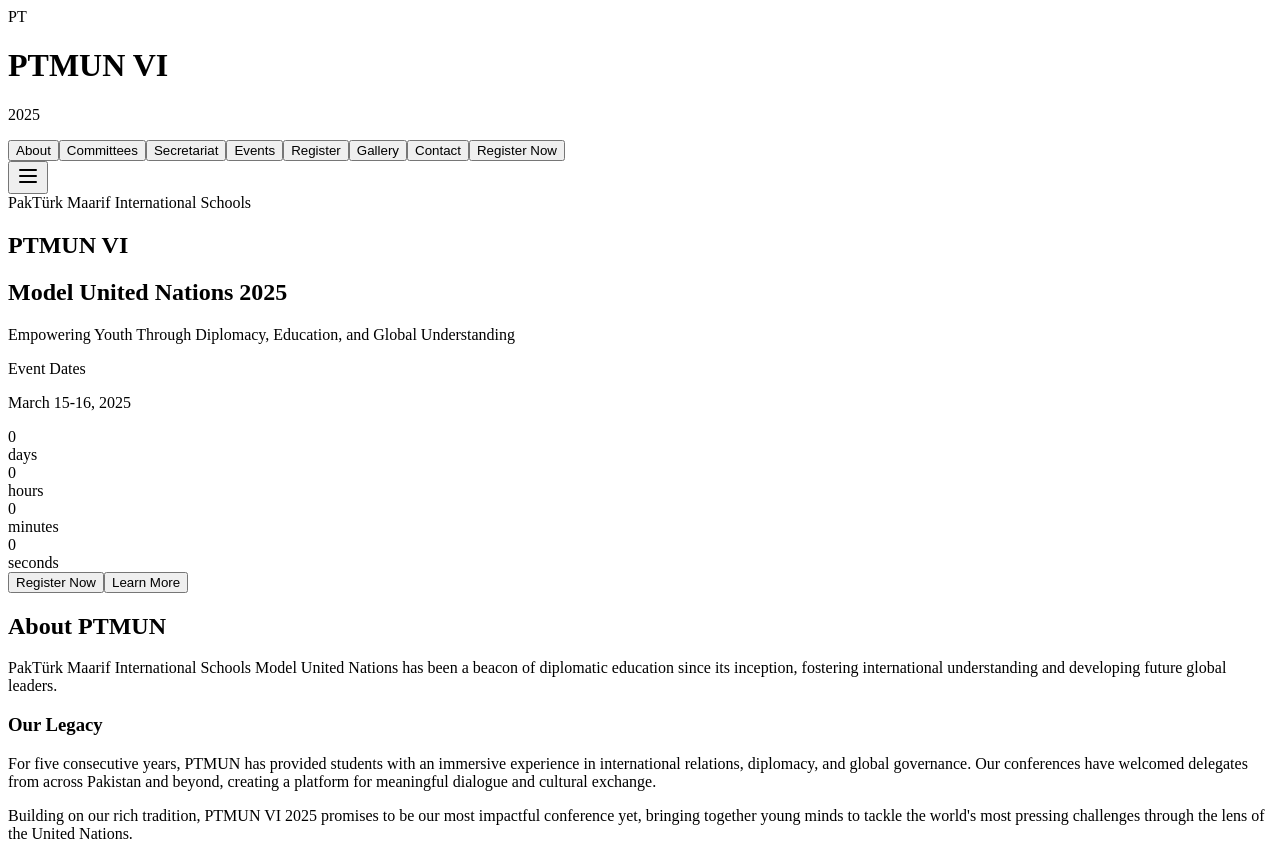
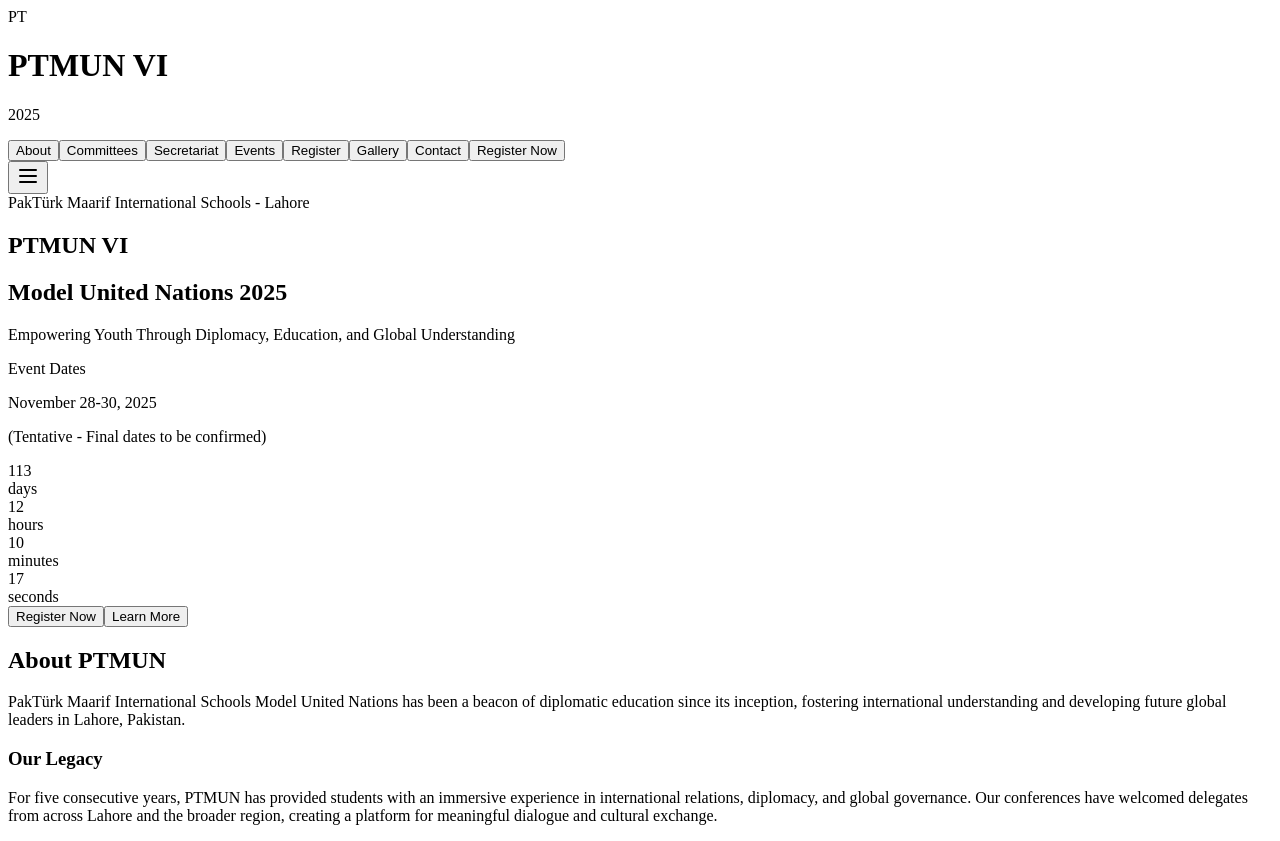
Before and after one commit to Eloquentic/ptmun-vi, a React (Vite) app in the folder client/: page / in a window 1280 px wide. Shown: the top 841 px of the page. Built offline with nearby package versions, Linux system fonts and the light colour scheme.

Commit message:
Updated PTMUN VI website to reflect Lahore location and corrected November 2025 dates

```diff
--- a/client/src/components/layout/Footer.tsx
+++ b/client/src/components/layout/Footer.tsx
@@ -35,7 +35,7 @@
             <ul className="space-y-2 text-sm text-gray-400">
               <li className="flex items-center">
                 <Phone className="w-4 h-4 mr-2" />
-                +92 XXX XXXXXXX
+                +92 42 XXX XXXX
               </li>
               <li className="flex items-center">
                 <Mail className="w-4 h-4 mr-2" />
@@ -43,7 +43,7 @@
               </li>
               <li className="flex items-center">
                 <MapPin className="w-4 h-4 mr-2" />
-                Islamabad Campus
+                Lahore Campus
               </li>
             </ul>
           </div>
--- a/client/src/components/sections/AboutSection.tsx
+++ b/client/src/components/sections/AboutSection.tsx
@@ -29,7 +29,7 @@
           <p className="text-xl text-gray-600 max-w-3xl mx-auto">
             PakTürk Maarif International Schools Model United Nations has been a beacon of
             diplomatic education since its inception, fostering international understanding
-            and developing future global leaders.
+            and developing future global leaders in Lahore, Pakistan.
           </p>
         </div>
 
@@ -39,8 +39,8 @@
             <p className="text-lg text-gray-600 mb-6">
               For five consecutive years, PTMUN has provided students with an immersive
               experience in international relations, diplomacy, and global governance.
-              Our conferences have welcomed delegates from across Pakistan and beyond,
-              creating a platform for meaningful dialogue and cultural exchange.
+              Our conferences have welcomed delegates from across Lahore and the broader
+              region, creating a platform for meaningful dialogue and cultural exchange.
             </p>
             <p className="text-lg text-gray-600">
               Building on our rich tradition, PTMUN VI 2025 promises to be our most
@@ -64,7 +64,7 @@
                 <div className="text-sm text-gray-600">Committees</div>
               </div>
               <div>
-                <div className="text-3xl font-bold text-blue-600 mb-2">50+</div>
+                <div className="text-3xl font-bold text-blue-600 mb-2">30+</div>
                 <div className="text-sm text-gray-600">Schools Participated</div>
               </div>
             </div>
--- a/client/src/components/sections/ContactSection.tsx
+++ b/client/src/components/sections/ContactSection.tsx
@@ -34,7 +34,7 @@
       icon: <Phone className="w-6 h-6 text-blue-600" />,
       title: "Phone Numbers",
       details: [
-        "Main Office: +92 51 XXX XXXX",
+        "Main Office: +92 42 XXX XXXX",
         "WhatsApp: +92 300 XXXXXXX",
         "Emergency: +92 301 XXXXXXX"
       ]
@@ -53,8 +53,8 @@
       title: "Campus Location",
       details: [
         "PakTürk Maarif International Schools",
-        "Islamabad Campus",
-        "G-10/4, Islamabad, Pakistan"
+        "Lahore Campus",
+        "Lahore, Pakistan"
       ]
     },
     {
@@ -234,14 +234,14 @@
         <Card>
           <CardHeader>
             <CardTitle>Find Us</CardTitle>
-            <p className="text-gray-600">PakTürk Maarif International Schools, Islamabad Campus</p>
+            <p className="text-gray-600">PakTürk Maarif International Schools, Lahore Campus</p>
           </CardHeader>
           <CardContent>
             <div className="aspect-video bg-gray-200 rounded-lg flex items-center justify-center">
               <div className="text-center text-gray-500">
                 <MapPin className="w-12 h-12 mx-auto mb-2" />
                 <p className="text-sm">Interactive map would be embedded here</p>
-                <p className="text-xs">G-10/4, Islamabad, Pakistan</p>
+                <p className="text-xs">Lahore, Pakistan</p>
               </div>
             </div>
           </CardContent>
--- a/client/src/components/sections/FAQSection.tsx
+++ b/client/src/components/sections/FAQSection.tsx
@@ -34,7 +34,7 @@
     {
       category: "Sessions",
       question: "How long are the committee sessions?",
-      answer: "Committee sessions typically run for 2.5-3 hours each, with breaks. The full conference spans two days with multiple sessions, opening and closing ceremonies, plus social events."
+      answer: "Committee sessions typically run for 2.5-3 hours each, with breaks. The full conference spans three days with multiple sessions, opening and closing ceremonies, plus social events."
     },
     {
       category: "Preparation",
@@ -49,12 +49,12 @@
     {
       category: "Logistics",
       question: "Is accommodation provided?",
-      answer: "Accommodation is not included in the registration fee, but we can provide a list of recommended hotels near the venue with special rates for PTMUN participants."
+      answer: "Accommodation is not included in the registration fee, but we can provide a list of recommended hotels near the venue in Lahore with special rates for PTMUN participants."
     },
     {
       category: "Food",
       question: "Are meals included in the registration?",
-      answer: "Yes, registration includes lunch and refreshments during both conference days, plus snacks during break periods. Special dietary requirements can be accommodated with advance notice."
+      answer: "Yes, registration includes lunch and refreshments during all three conference days, plus snacks during break periods. Special dietary requirements can be accommodated with advance notice."
     },
     {
       category: "Technology",
--- a/client/src/components/sections/FeeStructureSection.tsx
+++ b/client/src/components/sections/FeeStructureSection.tsx
@@ -8,7 +8,7 @@
     {
       type: "Early Bird",
       price: "PKR 3,500",
-      deadline: "February 15, 2025",
+      deadline: "October 15, 2025",
       icon: <Clock className="w-6 h-6 text-green-600" />,
       savings: "Save PKR 1,000",
       popular: true
@@ -16,7 +16,7 @@
     {
       type: "Regular",
       price: "PKR 4,500",
-      deadline: "March 1, 2025",
+      deadline: "November 15, 2025",
       icon: <User className="w-6 h-6 text-blue-600" />,
       savings: null,
       popular: false
@@ -149,7 +149,7 @@
               <p className="text-sm text-yellow-700">
                 • Full payment required to confirm registration<br/>
                 • Bank transfer and online payment options available<br/>
-                • No refunds after March 1, 2025<br/>
+                • No refunds after November 15, 2025<br/>
                 • School purchase orders accepted for delegations
               </p>
             </CardContent>
--- a/client/src/components/sections/HeroSection.tsx
+++ b/client/src/components/sections/HeroSection.tsx
@@ -14,7 +14,7 @@
       <div className="relative z-10 text-center px-4 max-w-4xl mx-auto">
         <div className="mb-8">
           <div className="inline-flex items-center bg-white/10 backdrop-blur-sm rounded-full px-4 py-2 mb-6">
-            <span className="text-white/90 text-sm">PakTürk Maarif International Schools</span>
+            <span className="text-white/90 text-sm">PakTürk Maarif International Schools - Lahore</span>
           </div>
 
           <h1 className="text-5xl md:text-7xl font-bold text-white mb-4">
@@ -33,11 +33,12 @@
         <div className="mb-8">
           <div className="inline-block bg-white/10 backdrop-blur-sm rounded-lg p-6">
             <p className="text-white/90 text-lg mb-2">Event Dates</p>
-            <p className="text-2xl font-bold text-yellow-400">March 15-16, 2025</p>
+            <p className="text-2xl font-bold text-yellow-400">November 28-30, 2025</p>
+            <p className="text-sm text-white/70 mt-1">(Tentative - Final dates to be confirmed)</p>
           </div>
         </div>
 
-        <CountdownTimer targetDate="2025-03-15T09:00:00" />
+        <CountdownTimer targetDate="2025-11-28T09:00:00" />
 
         <div className="flex flex-col sm:flex-row gap-4 justify-center mt-8">
           <Button
--- a/client/src/components/sections/SocialEventsSection.tsx
+++ b/client/src/components/sections/SocialEventsSection.tsx
@@ -7,21 +7,21 @@
     {
       icon: <Music className="w-8 h-8 text-purple-600" />,
       title: "Qawwali Night",
-      date: "March 15, 2025 - 7:00 PM",
+      date: "November 28, 2025 - 7:00 PM",
       description: "Experience the soulful melodies of traditional Qawwali music performed by renowned artists. A cultural evening celebrating South Asian heritage.",
       highlights: ["Live Qawwali performance", "Traditional refreshments", "Cultural networking"]
     },
     {
       icon: <Star className="w-8 h-8 text-yellow-600" />,
       title: "Delegates Concert",
-      date: "March 16, 2025 - 8:00 PM",
+      date: "November 30, 2025 - 8:00 PM",
       description: "Showcase your talents! An evening where delegates can perform, from musical acts to poetry, celebrating the diverse talents of our participants.",
       highlights: ["Open mic performances", "Talent showcase", "Awards ceremony"]
     },
     {
       icon: <Users className="w-8 h-8 text-green-600" />,
       title: "Cultural Exchange Fair",
-      date: "March 15, 2025 - 12:00 PM",
+      date: "November 29, 2025 - 12:00 PM",
       description: "Explore different cultures through interactive booths, traditional foods, and cultural displays set up by participating schools.",
       highlights: ["International cuisine", "Cultural displays", "Traditional games"]
     }
```
